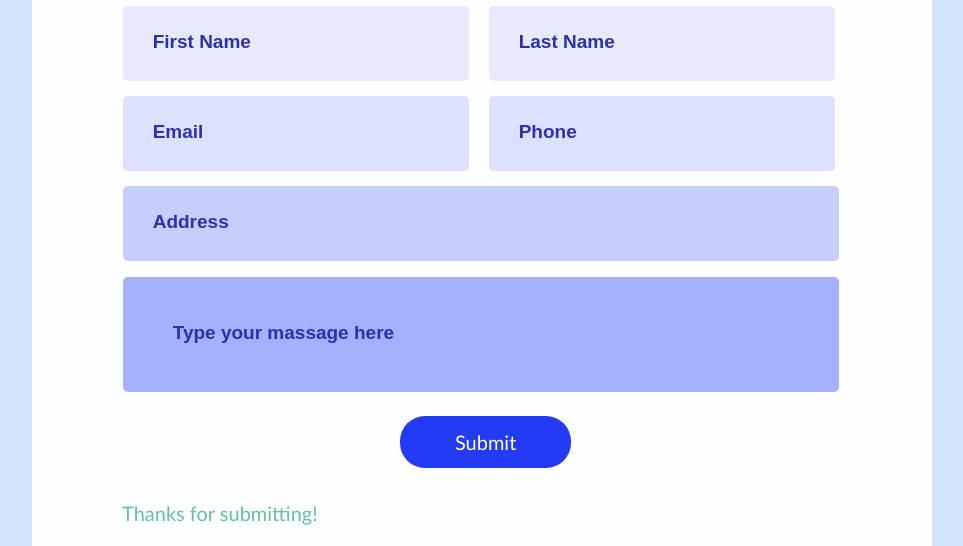
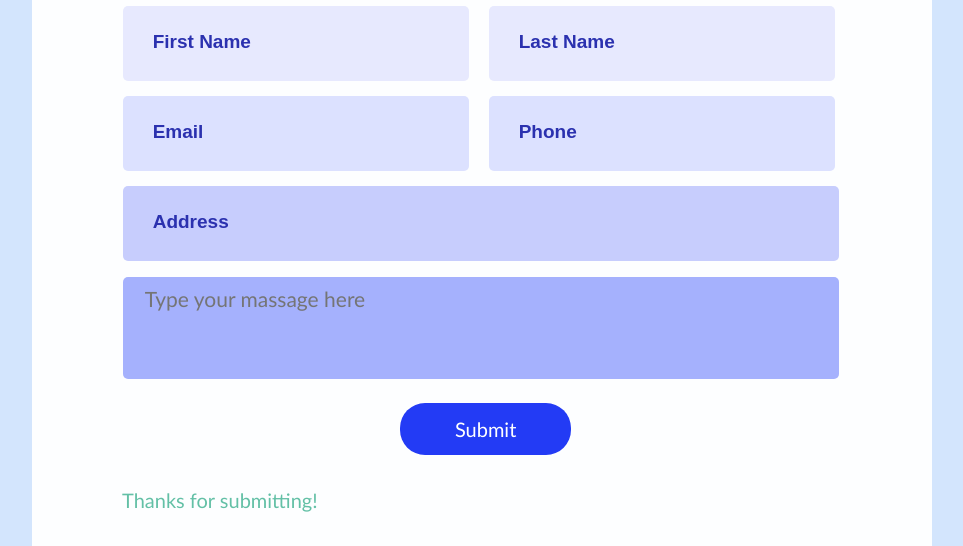
Before and after one commit to Nuotaikos/Testas-7sav, a website: page index.html in a window 1280 px wide. Shown: the part 346-892 px from the top of the page, without its empty margins (160-1123 px from the left). Drawn offline with Linux system fonts and the light colour scheme.

Commit message:
textarea

```diff
--- a/home.css
+++ b/home.css
@@ -38,20 +38,45 @@ h1 {
     width: 45%;
     background-color: #E7E9FE;
     color:#233BF5;
+    cursor: pointer;
 }
 .row2 {
     width: 45%;
     background-color: #DCE1FF;
+    cursor: pointer;
 }
 .row3 {
     width: 93%;
     background-color: #C7CDFD;
+    cursor: pointer;
 }
-.row4 {
+.textarea {
     width: 93%;
-    padding: 50px;
+    height: 8%;
+    margin-top: 1%;
+    margin-bottom: 5%;
+    padding: 5px 20px;
+    box-sizing: border-box;
+    border: 2px solid transparent;
+    border-radius: 5px;
     background-color: #A5B1FD;
-    margin-bottom: 5%;
+    font-size: 21px;
+    resize: none;
+    margin-left: 1%;
+    color:#2B31AF;
+    font-family: inherit;
+    line-height: 1.4em;
+    transition: all 0.2s;
+}
+.textarea:hover {
+    cursor: pointer;
+    background-color: #a5b1fdb2;
+}
+.textarea:focus {
+    cursor: text;
+    color: #2B31AF;
+    background-color: #fff;
+    border: 2px solid #333;
 }
 input {
     border: none;
@@ -62,8 +87,8 @@ input {
 a {
     width: 15%;
     font-size: 20px;
-    /* line-height: 30px; */
     padding: 14px;
+    /* top: 0%; */
     padding-left: 55px;
     padding-right: 55px;
     border-radius: 25px;
--- a/index.html
+++ b/index.html
@@ -17,7 +17,8 @@
             <input class="row2" type="text" placeholder="Email" />
             <input class="row2" type="text" placeholder="Phone" />
             <input class="row3" type="text" class="input" placeholder="Address" />
-            <input class="row4" type="text" class="input" placeholder="Type your massage here"/>
+            <textarea class="textarea" name="" id="" cols="" rows="3" placeholder="Type your massage here"></textarea>
+            <!-- <input class="row4" type="text" class="input" placeholder="Type your massage here"/> -->
             <a href="#">Submit</a>
         </form>
         <p>Thanks for submitting!</p>
```
